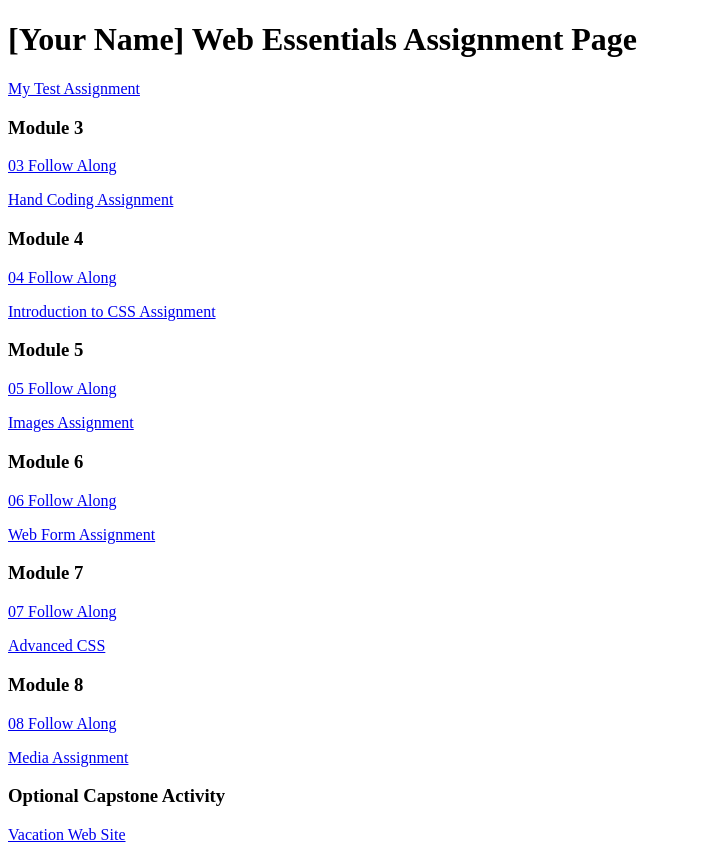
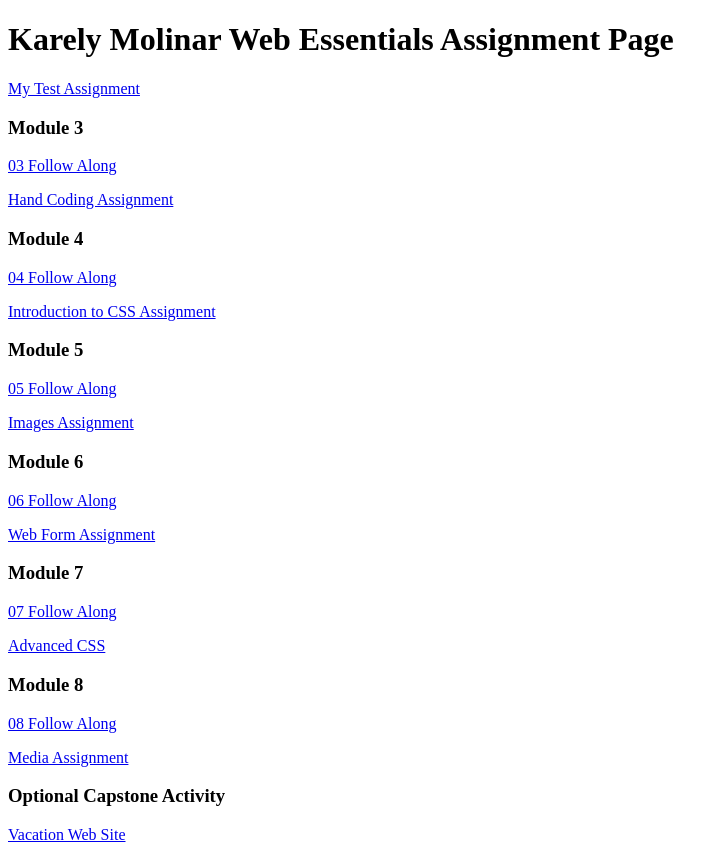
Before and after one commit to Karelymolinar/dwdd1600, a plain HTML site: page index.html in a window 1280 px wide. Shown: the whole page, without its empty margins (0-728 px from the left). Drawn offline with Linux system fonts and the light colour scheme.

Commit message:
Added my name

```diff
--- a/index.html
+++ b/index.html
@@ -6,7 +6,7 @@
 		<title>dwdd 1600 assignment list page</title>
 	</head>
 	<body>
-		<h1>[Your Name] Web Essentials Assignment Page</h1>
+		<h1>Karely Molinar Web Essentials Assignment Page</h1>
 		<p><a href="01test">My Test Assignment</a></p>
 
 		<h3>Module 3</h3>
```
